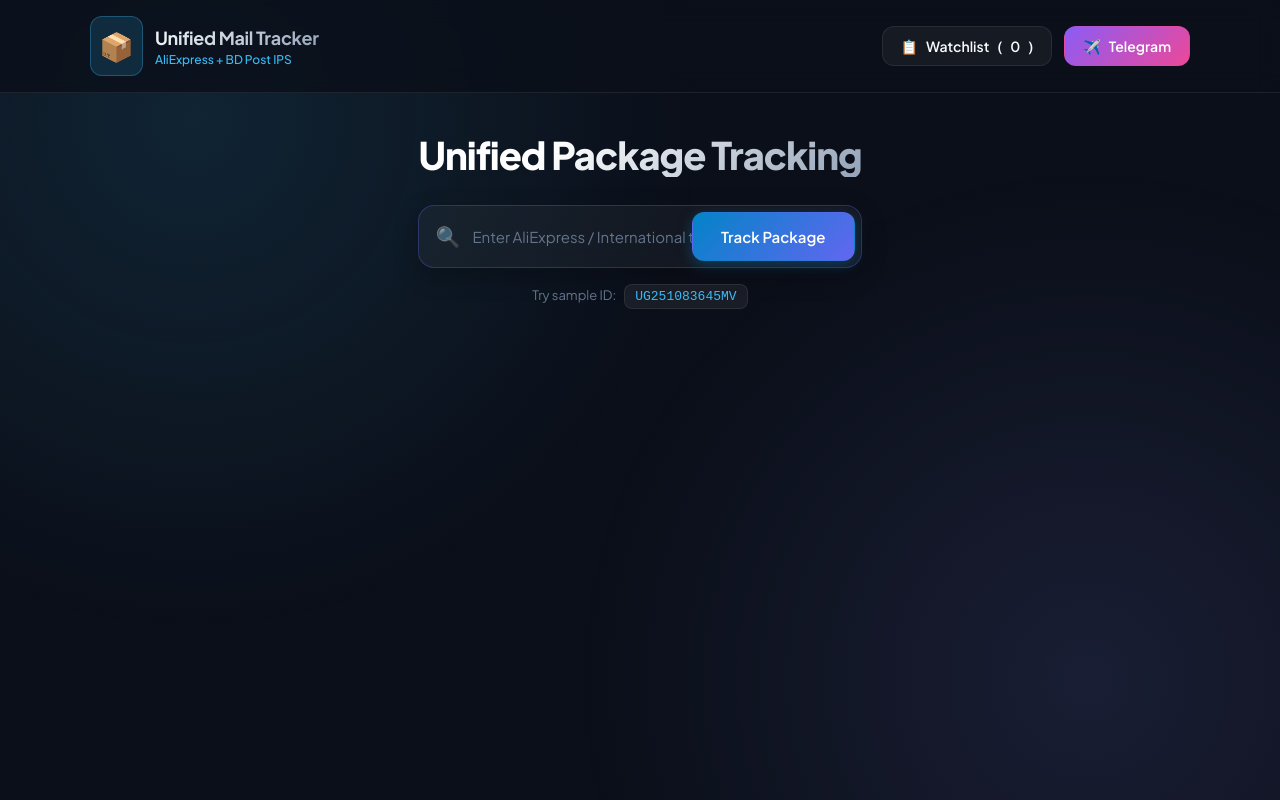
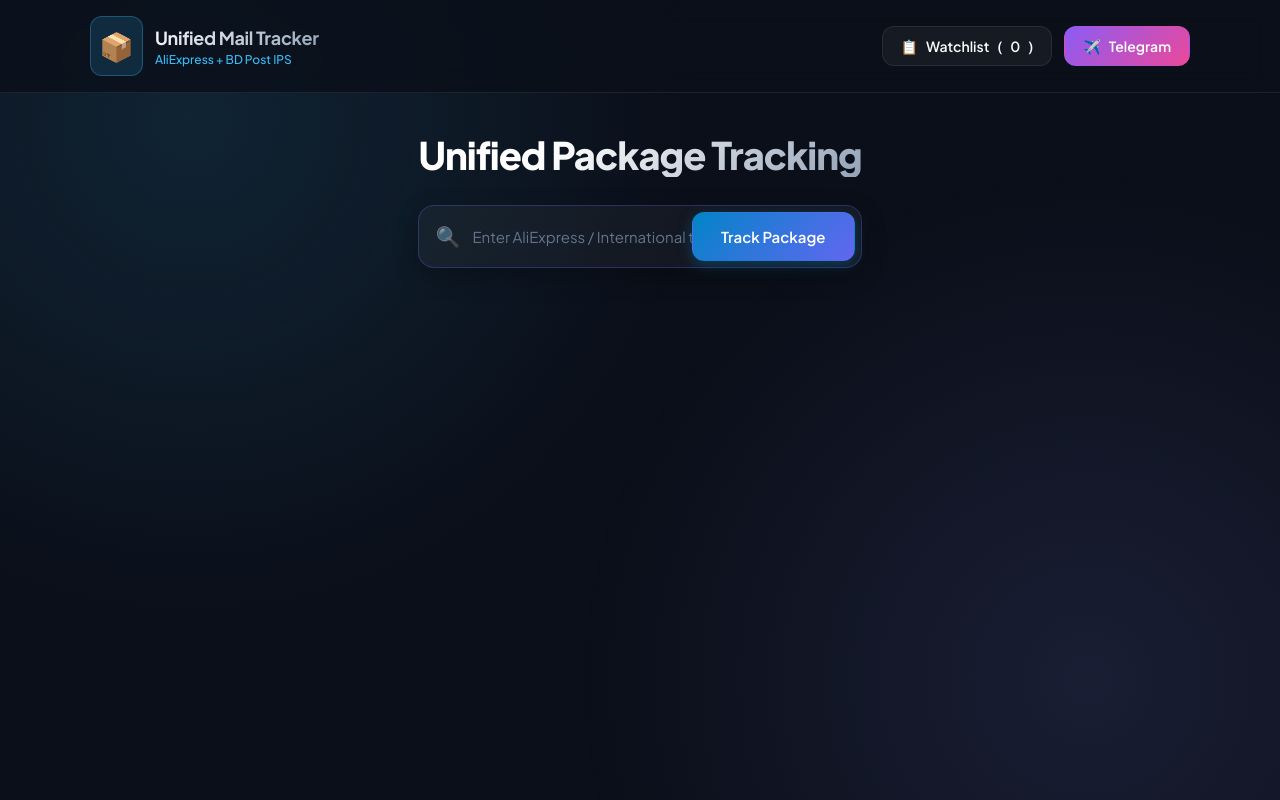
Before and after one commit to dentoralbd/unified-mail-tracker, a website: page public/index.html in a window 1280 px wide. Drawn offline with Linux system fonts and the light colour scheme; no server answers.

Commit message:
Remove Try sample ID section from search hero

```diff
--- a/public/index.html
+++ b/public/index.html
@@ -57,11 +57,6 @@
                     </button>
                 </div>
             </form>
-
-            <div class="quick-samples">
-                <span class="sample-label">Try sample ID:</span>
-                <button type="button" class="sample-chip" data-sample="UG251083645MV">UG251083645MV</button>
-            </div>
 
             <div class="recent-searches-section hidden" id="recent-searches-section">
                 <span class="recent-label">Recently Searched:</span>
```
